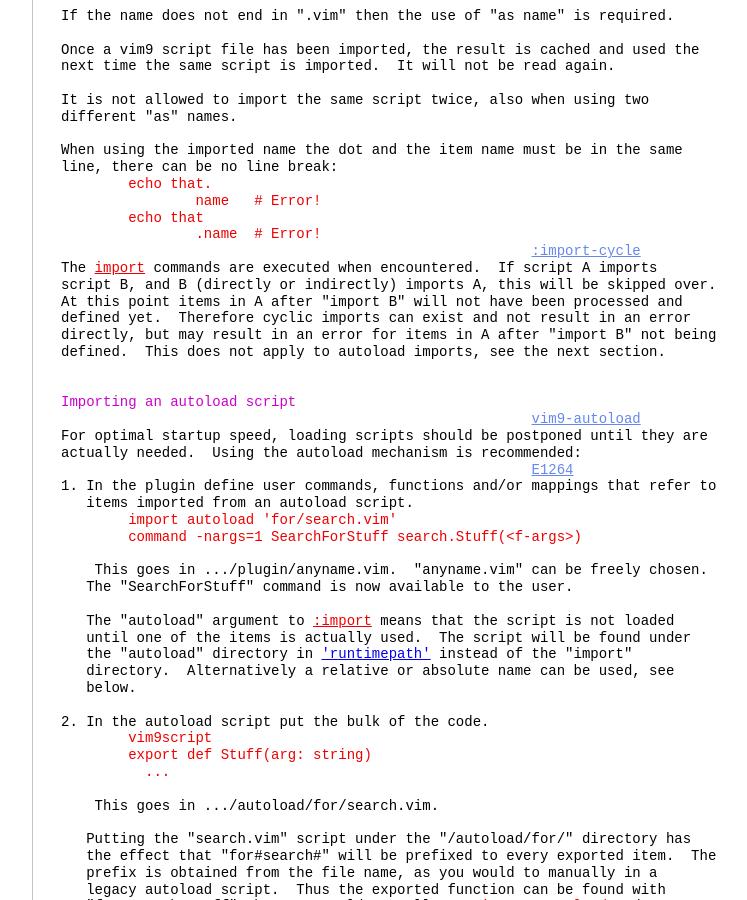
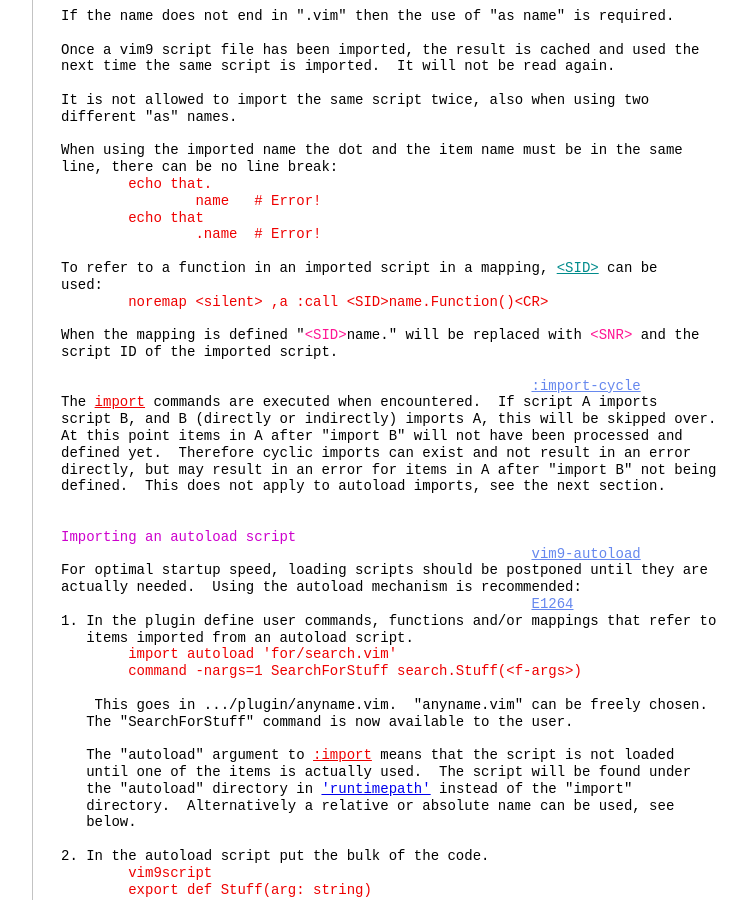
Before and after one commit to vim-jp/vimdoc-en, a Jekyll site: the page built from vim9.html, in a window 1280 px wide and 900 px high, scrolled down 28884 px. Shown: the whole window, without its empty margins (340-1087 px from the left). Built offline with Jekyll 4.4.1, drawn with Linux system fonts in a browser that asks for light colours; nearby versions of some CDN libraries; comment, search, counter and statistics services are not loaded.

Commit message:
Generated by GitHub workflow 2167255070
https://github.com/vim-jp/vimdoc-en/actions/runs/2167255070

```diff
--- a/filetype.html
+++ b/filetype.html
@@ -160,6 +160,7 @@ variables can be used to overrule the filetype used for certain extensions:<br>
 &nbsp;&nbsp;&nbsp;&nbsp;&nbsp;&nbsp;&nbsp;&nbsp;*.pp&nbsp;&nbsp;&nbsp;&nbsp;&nbsp;&nbsp;&nbsp;&nbsp;&nbsp;&nbsp;&nbsp;&nbsp;g:filetype_pp&nbsp;&nbsp;&nbsp;<a class="Identifier" href="syntax.html#ft-pascal-syntax">ft-pascal-syntax</a><br>
 &nbsp;&nbsp;&nbsp;&nbsp;&nbsp;&nbsp;&nbsp;&nbsp;*.prg&nbsp;&nbsp;&nbsp;&nbsp;&nbsp;&nbsp;&nbsp;&nbsp;&nbsp;&nbsp; g:filetype_prg<br>
 &nbsp;&nbsp;&nbsp;&nbsp;&nbsp;&nbsp;&nbsp;&nbsp;*.src&nbsp;&nbsp;&nbsp;&nbsp;&nbsp;&nbsp;&nbsp;&nbsp;&nbsp;&nbsp; g:filetype_src<br>
+&nbsp;&nbsp;&nbsp;&nbsp;&nbsp;&nbsp;&nbsp;&nbsp;*.sys&nbsp;&nbsp;&nbsp;&nbsp;&nbsp;&nbsp;&nbsp;&nbsp;&nbsp;&nbsp; g:filetype_sys<br>
 &nbsp;&nbsp;&nbsp;&nbsp;&nbsp;&nbsp;&nbsp;&nbsp;*.sh&nbsp;&nbsp;&nbsp;&nbsp;&nbsp;&nbsp;&nbsp;&nbsp;&nbsp;&nbsp;&nbsp;&nbsp;g:bash_is_sh&nbsp;&nbsp;&nbsp;&nbsp;<a class="Identifier" href="syntax.html#ft-sh-syntax">ft-sh-syntax</a><br>
 &nbsp;&nbsp;&nbsp;&nbsp;&nbsp;&nbsp;&nbsp;&nbsp;*.tex&nbsp;&nbsp;&nbsp;&nbsp;&nbsp;&nbsp;&nbsp;&nbsp;&nbsp;&nbsp; g:tex_flavor&nbsp;&nbsp;&nbsp;&nbsp;<a class="Identifier" href="filetype.html#ft-tex-plugin">ft-tex-plugin</a><br>
 &nbsp;&nbsp;&nbsp;&nbsp;&nbsp;&nbsp;&nbsp;&nbsp;*.w&nbsp;&nbsp;&nbsp;&nbsp;&nbsp;&nbsp;&nbsp;&nbsp;&nbsp;&nbsp;&nbsp;&nbsp; g:filetype_w&nbsp;&nbsp;&nbsp;&nbsp;<a class="Identifier" href="syntax.html#ft-cweb-syntax">ft-cweb-syntax</a><br>
--- a/vim9.html
+++ b/vim9.html
@@ -1725,6 +1725,14 @@ line, there can be no line break:<br>
 &nbsp;&nbsp;&nbsp;&nbsp;&nbsp;&nbsp;&nbsp;&nbsp;&nbsp;&nbsp;&nbsp;&nbsp;&nbsp;&nbsp;&nbsp;&nbsp;name&nbsp;&nbsp; # Error!<br>
 &nbsp;&nbsp;&nbsp;&nbsp;&nbsp;&nbsp;&nbsp;&nbsp;echo that<br>
 &nbsp;&nbsp;&nbsp;&nbsp;&nbsp;&nbsp;&nbsp;&nbsp;&nbsp;&nbsp;&nbsp;&nbsp;&nbsp;&nbsp;&nbsp;&nbsp;.name&nbsp;&nbsp;# Error!</div>
+<br>
+To refer to a function in an imported script in a mapping,&nbsp;<a class="Identifier" href="map.html#<SID>">&lt;SID&gt;</a>&nbsp;can be<br>
+used:<br>
+<div class="helpExample">&nbsp;&nbsp;&nbsp;&nbsp;&nbsp;&nbsp;&nbsp;&nbsp;noremap &lt;silent&gt; ,a :call &lt;SID&gt;name.Function()&lt;CR&gt;</div>
+<br>
+When the mapping is defined &quot;<span class="Special">&lt;SID&gt;</span>name.&quot; will be replaced with&nbsp;<span class="Special">&lt;SNR&gt;</span>&nbsp;and the<br>
+script ID of the imported script.<br>
+<br>
 &nbsp;&nbsp;&nbsp;&nbsp;&nbsp;&nbsp;&nbsp;&nbsp;&nbsp;&nbsp;&nbsp;&nbsp;&nbsp;&nbsp;&nbsp;&nbsp;&nbsp;&nbsp;&nbsp;&nbsp;&nbsp;&nbsp;&nbsp;&nbsp;&nbsp;&nbsp;&nbsp;&nbsp;&nbsp;&nbsp;&nbsp;&nbsp;&nbsp;&nbsp;&nbsp;&nbsp;&nbsp;&nbsp;&nbsp;&nbsp;&nbsp;&nbsp;&nbsp;&nbsp;&nbsp;&nbsp;&nbsp;&nbsp;&nbsp;&nbsp;&nbsp;&nbsp;&nbsp;&nbsp;&nbsp;&nbsp;<a class="Constant" href="vim9.html#:import-cycle" name=":import-cycle">:import-cycle</a><br>
 The&nbsp;<a class="Comment" href="vim9.html#:import">import</a>&nbsp;commands are executed when encountered.&nbsp;&nbsp;If script A imports<br>
 script B, and B (directly or indirectly) imports A, this will be skipped over.<br>
```
